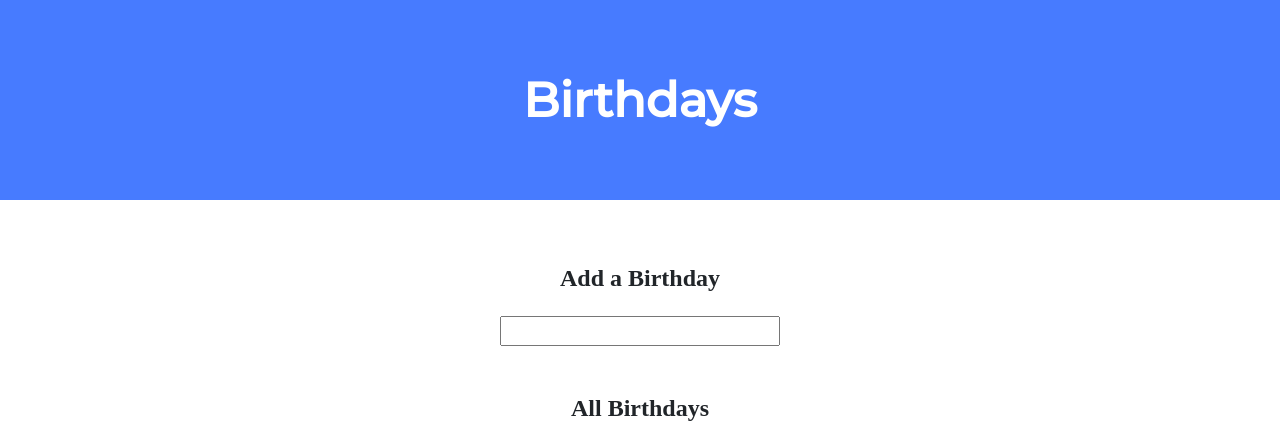
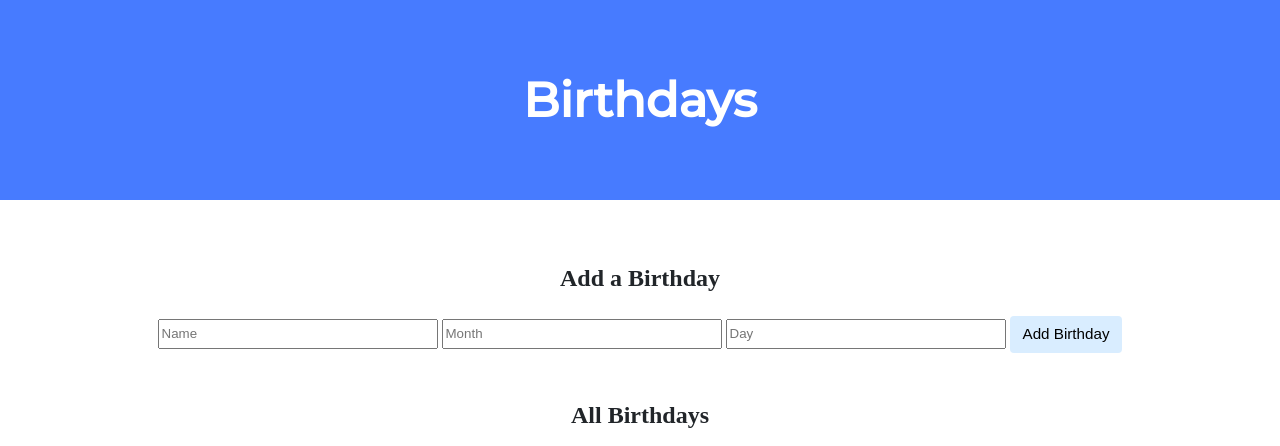
Before and after one commit to isaac1406/cs50Harvard-portfolio, a Flask app: page / in a window 1280 px wide. Shown: the top 446 px of the page. Run offline with Flask 3, Linux system fonts and the light colour scheme; some libraries are stand-ins or nearby versions.

Commit message:
Tue, Nov 19, 2024, 7:30 PM -03:00

```diff
--- a/birthdays/templates/index.html
+++ b/birthdays/templates/index.html
@@ -15,9 +15,11 @@
 
                 <h2>Add a Birthday</h2>
                 <!-- TODO: Create a form for users to submit a name, a month, and a day -->
-                 <form>
-                    <input name="name" type="text">
-
+                 <form action="/" method="post">
+                    <input name="name" placeholder="Name" type="text">
+                    <input name="month" placeholder="Month" type="number" min="1" max="12">
+                    <input name="day" placeholder="Day" type="number" min="1" max="31">
+                    <input type="submit" value="Add Birthday">
                  </form>
             </div>
 
```
